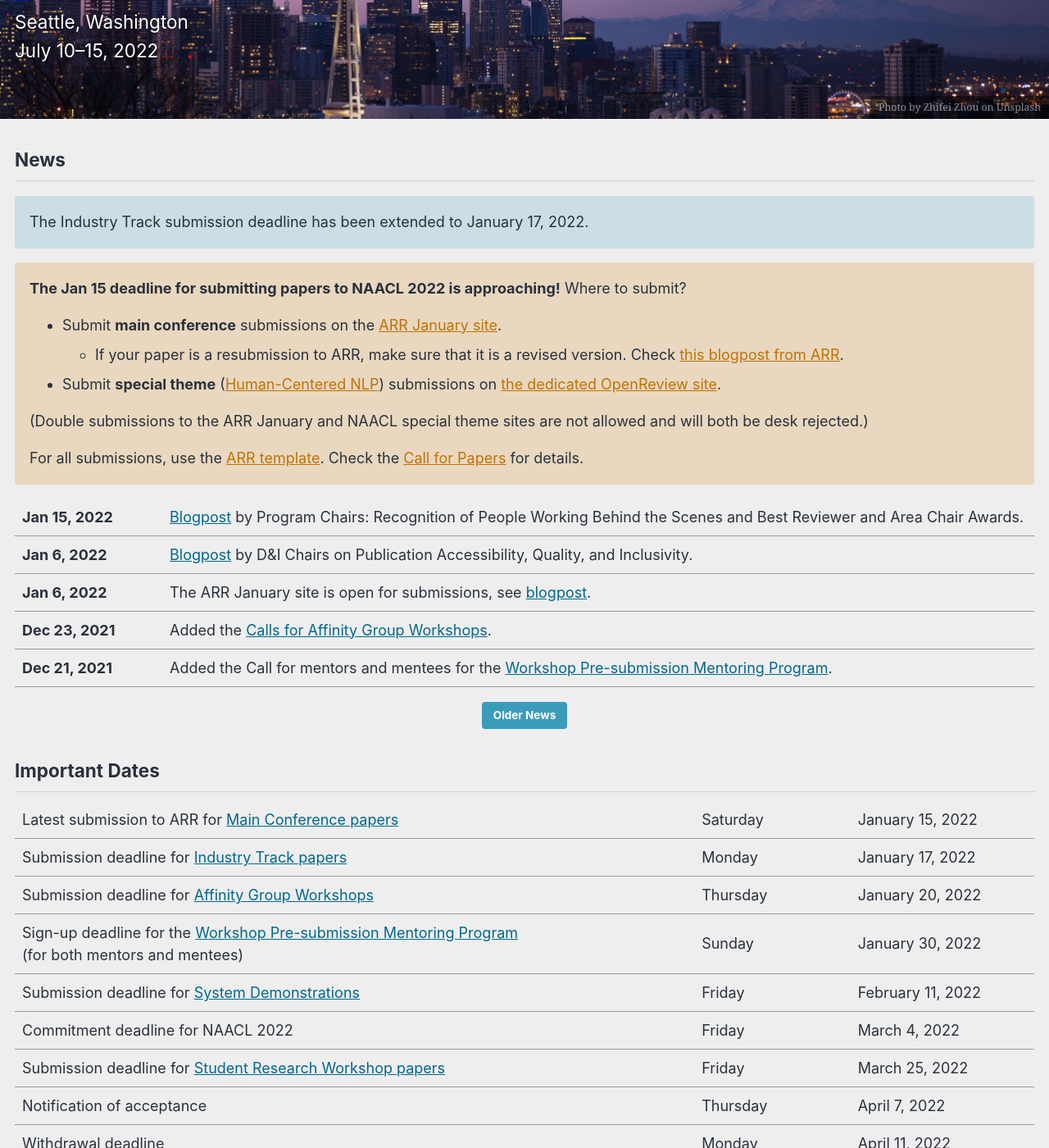
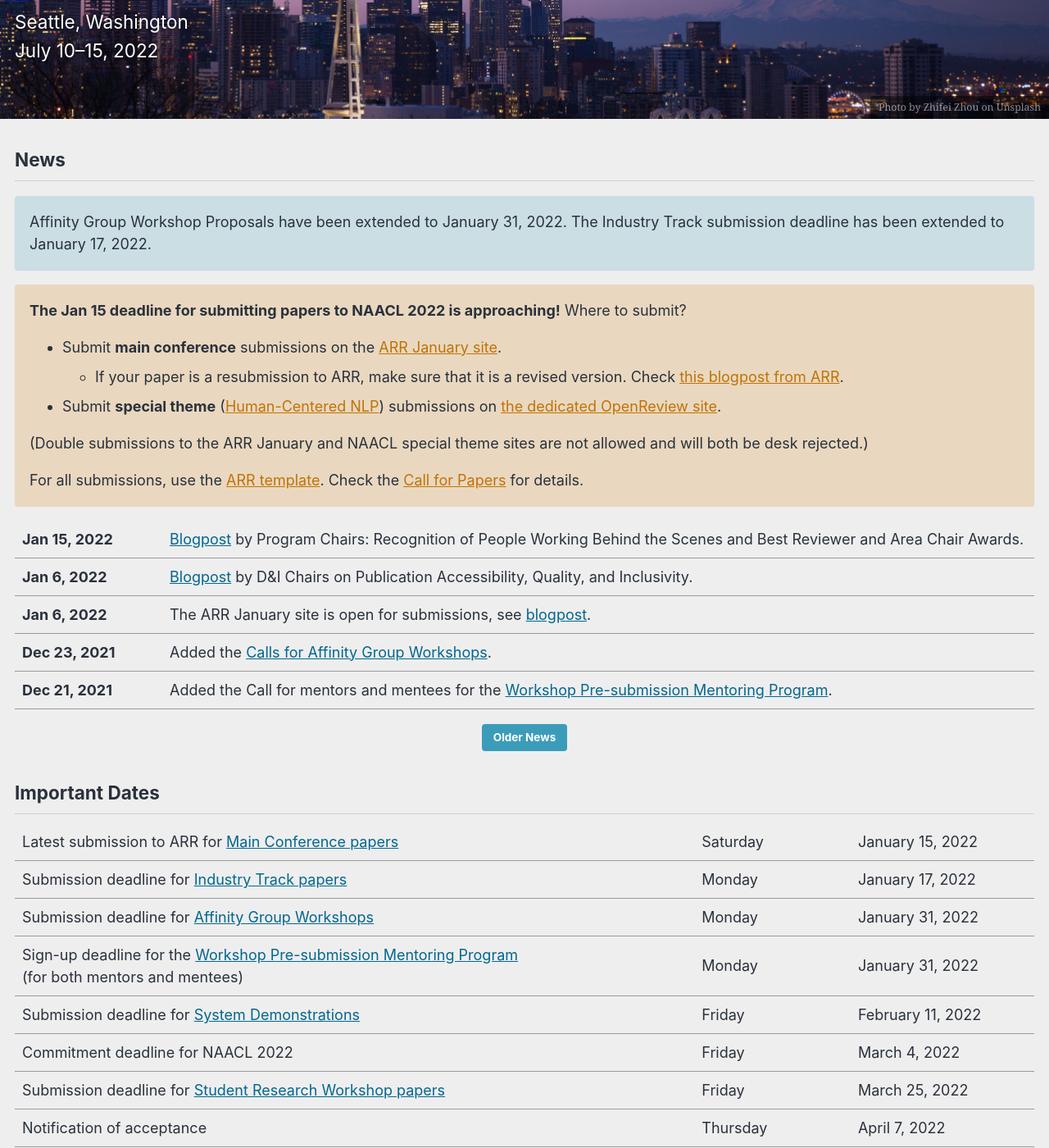
Before and after one commit to naacl-org/naacl-2022-website, a Jekyll site: the page built from _pages/home.md, in a window 1280 px wide and 1400 px high, scrolled down 258 px. Shown: the whole window at 82% size. Built offline with Jekyll 4.4.1, drawn with Linux system fonts in a browser that asks for light colours; cached includes are drawn as plain includes; comment, search, counter and statistics services are not loaded.

Commit message:
Extended affinity group deadline

```diff
--- a/_data/navigation.yml
+++ b/_data/navigation.yml
@@ -66,6 +66,8 @@ calls:
         url: /calls/demos/
       - title: "Student Research Workshop Papers"
         url: /calls/srw/
+      - title: "Affinity Group Workshop Proposals"
+        url: /calls/affinity-workshops/
       - title: "Workshop Pre-submission Mentoring"
         url: /calls/workshop-mentoring/
       - title: "Tutorials"
--- a/_pages/home.md
+++ b/_pages/home.md
@@ -15,7 +15,7 @@ secondary_excerpt: "July 10--15, 2022"
 
 ## News
 
-The Industry Track submission deadline has been extended to January 17, 2022.
+Affinity Group Workshop Proposals have been extended to January 31, 2022. The Industry Track submission deadline has been extended to January 17, 2022.
 {: .notice--info}
 
 <div markdown="1" class="notice--warning">
@@ -49,8 +49,8 @@ For all submissions, use the [ARR template](https://aclrollingreview.org/cfp#pap
 
 | Latest submission to ARR for [Main Conference papers](/calls/papers/) | Saturday | January 15, 2022 |
 | Submission deadline for [Industry Track papers](/calls/industry/) | Monday | January 17, 2022 |
-| Submission deadline for [Affinity Group Workshops](/calls/affinity-workshops/) | Thursday | January 20, 2022 |
-| Sign-up deadline for the [Workshop Pre-submission Mentoring Program](/calls/workshop-mentoring/)<br>(for both mentors and mentees) | Sunday | January 30, 2022 |
+| Submission deadline for [Affinity Group Workshops](/calls/affinity-workshops/) | Monday | January 31, 2022 |
+| Sign-up deadline for the [Workshop Pre-submission Mentoring Program](/calls/workshop-mentoring/)<br>(for both mentors and mentees) | Monday | January 31, 2022 |
 | Submission deadline for [System Demonstrations](/calls/demos/) | Friday | February 11, 2022 |
 | Commitment deadline for NAACL 2022 | Friday | March 4, 2022 |
 | Submission deadline for [Student Research Workshop papers](/calls/srw/) | Friday | March 25, 2022 |
```
Also changed, not shown: _pages/calls/affinity-workshops.md (+1 -1 lines), _pages/calls/calls.md (+1 -1 lines), _pages/calls/workshop-mentoring.md (+1 -1 lines).
